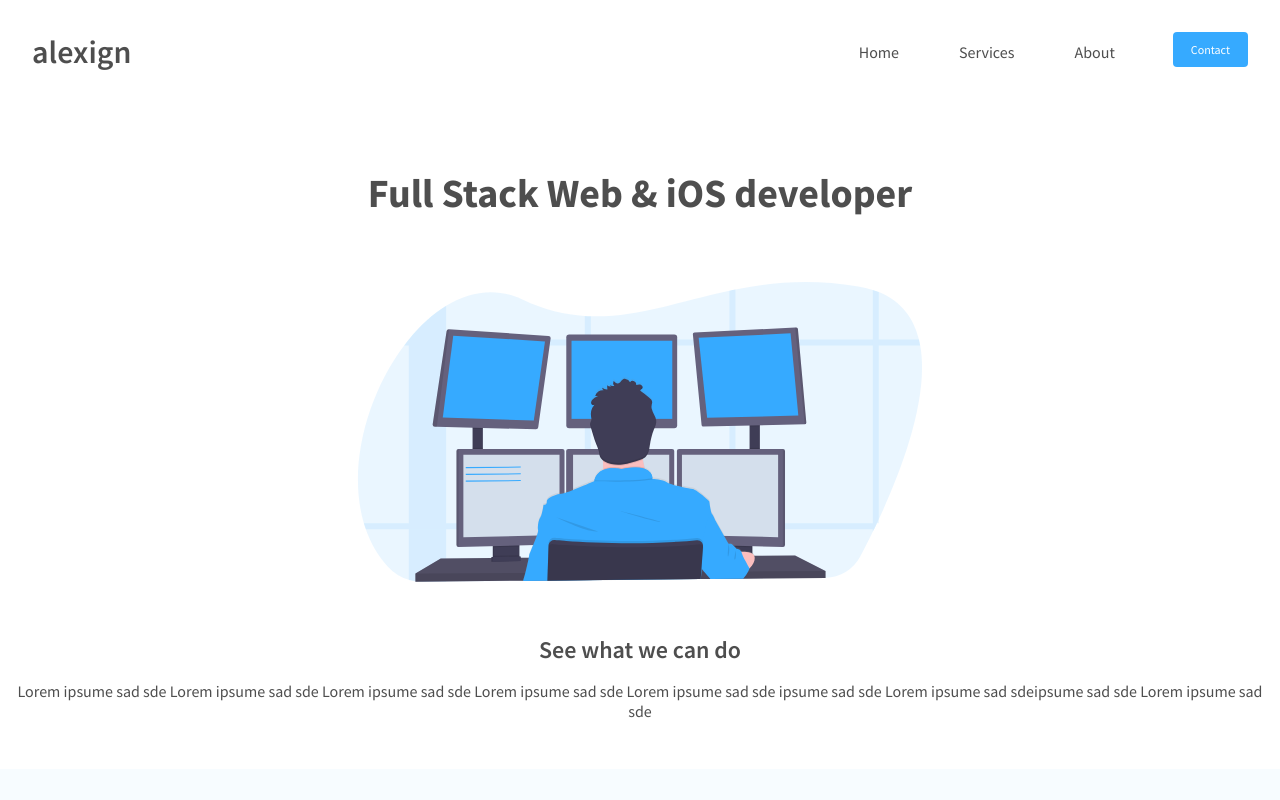
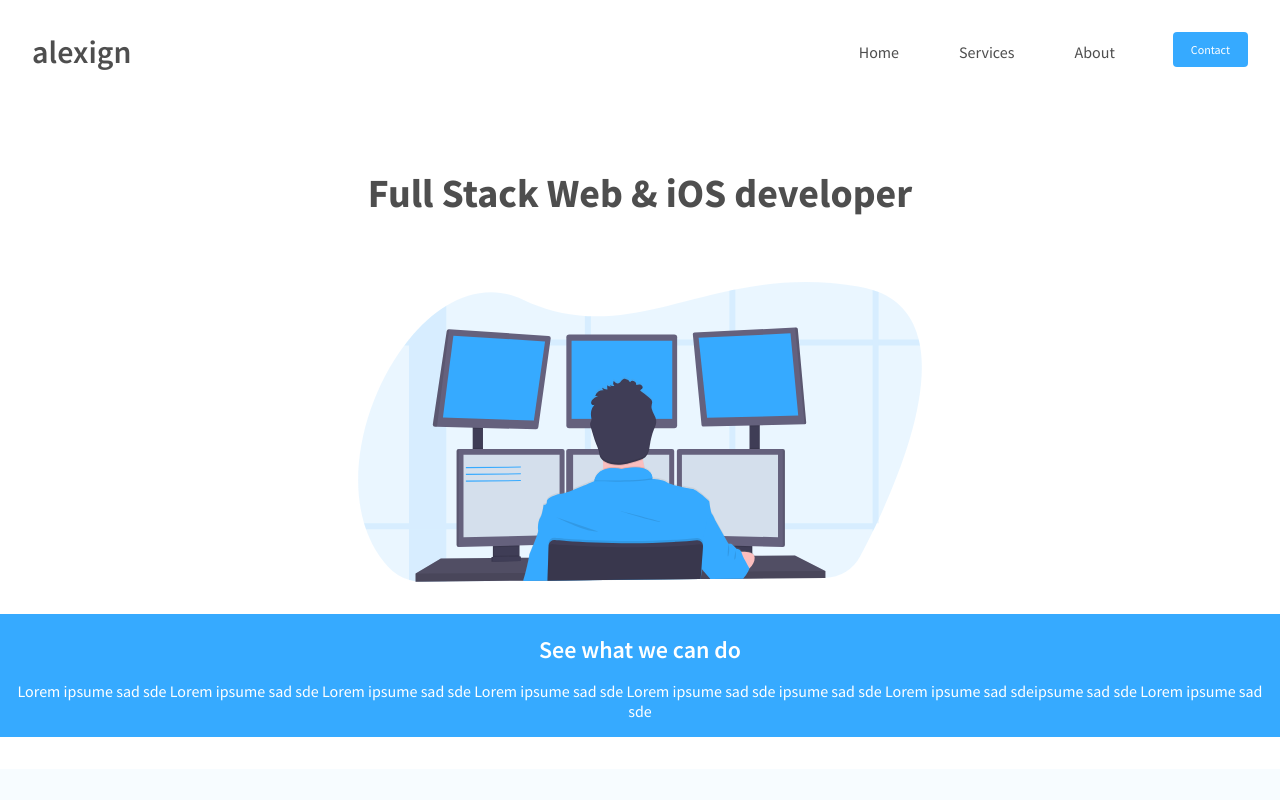
Before and after one commit to ignaczalexander/alexign, a React (Create React App) app: page / in a window 1280 px wide. Shown: the top 800 px of the page. Built offline with nearby package versions, Linux system fonts and the light colour scheme.

Commit message:
Change styles

```diff
--- a/src/components/Intro/intro.module.scss
+++ b/src/components/Intro/intro.module.scss
@@ -1,3 +1,4 @@
+@import "../../assets/styles/colors.scss";
 .container {
   height: 100vh;
   display: flex;
@@ -11,7 +12,7 @@
   justify-content: space-evenly;
   flex-direction: column;
   color: #4e4e4e;
-  padding: 0 1rem;
+  // padding: 0 1rem;
   // background-color: rgb(163, 163, 163);
   // padding: 5rem 0 0 0;
   // margin-bottom: 6rem;
@@ -27,16 +28,17 @@
     font-size: 1rem;
   }
 
-  img {
+  .illustration {
     // height: 300px;
     // max-width: 90%;
-    width: 100%;
+    width: 80%;
     // margin-bottom: 2rem;
   }
 }
 .text {
-  margin-top: 15%;
-  margin-bottom: 15%;
+  display: flex;
+  align-items: center;
+  flex: 1;
   h1 {
     font-size: 32px;
     margin: 0;
@@ -47,6 +49,12 @@
     font-size: 20px;
     // margin-bottom: 6rem;
   }
+}
+.description {
+  background-color: $blue_primary;
+  color: white;
+  flex: 1;
+  padding: 0 1rem;
 }
 
 @media only screen and (min-width: 640px) {
@@ -68,7 +76,7 @@
     h2 {
       // margin-bottom: 6rem;
     }
-    img {
+    .illustration {
       height: 300px;
       max-width: 90%;
       margin-bottom: 2rem;
```
